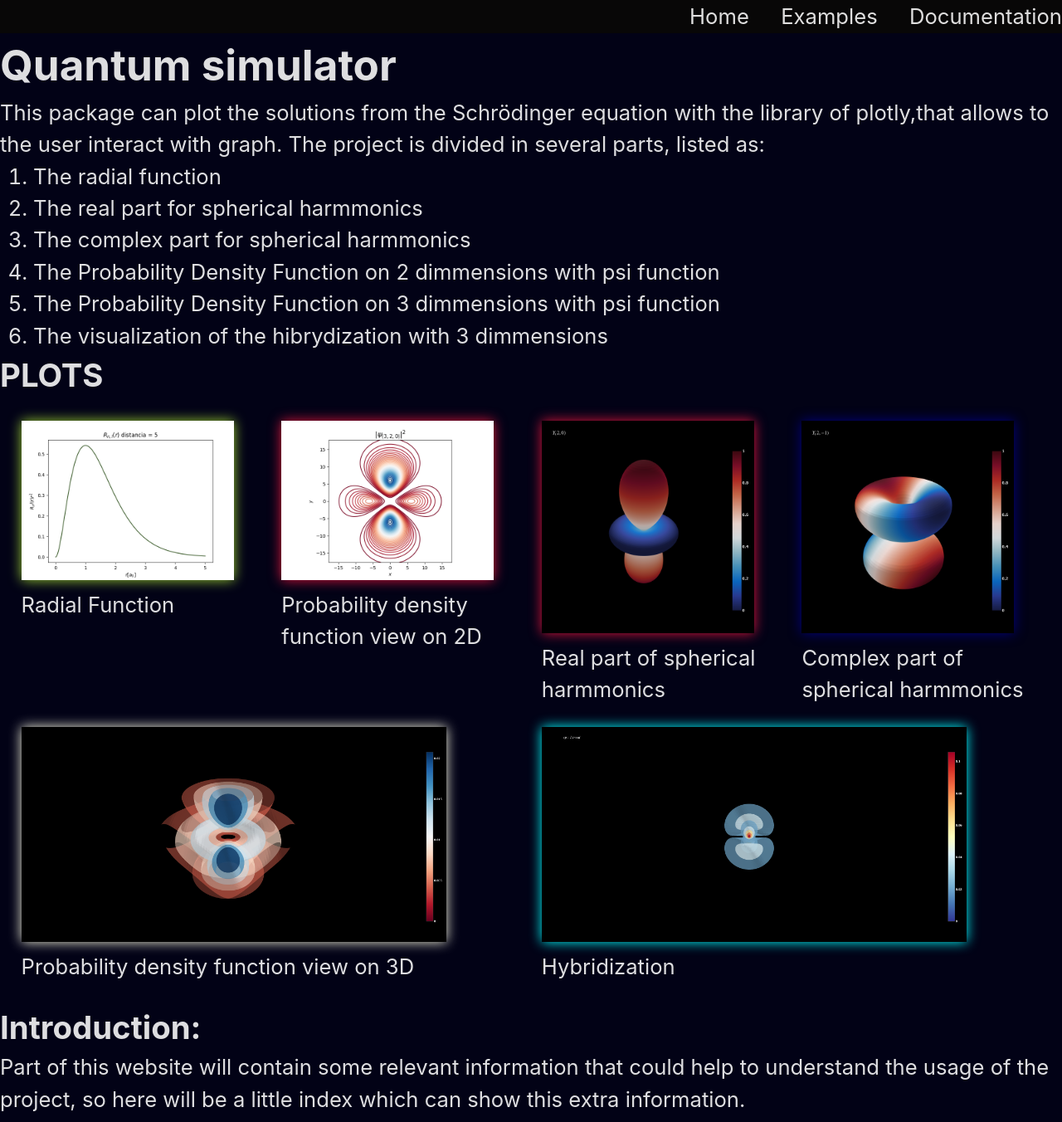
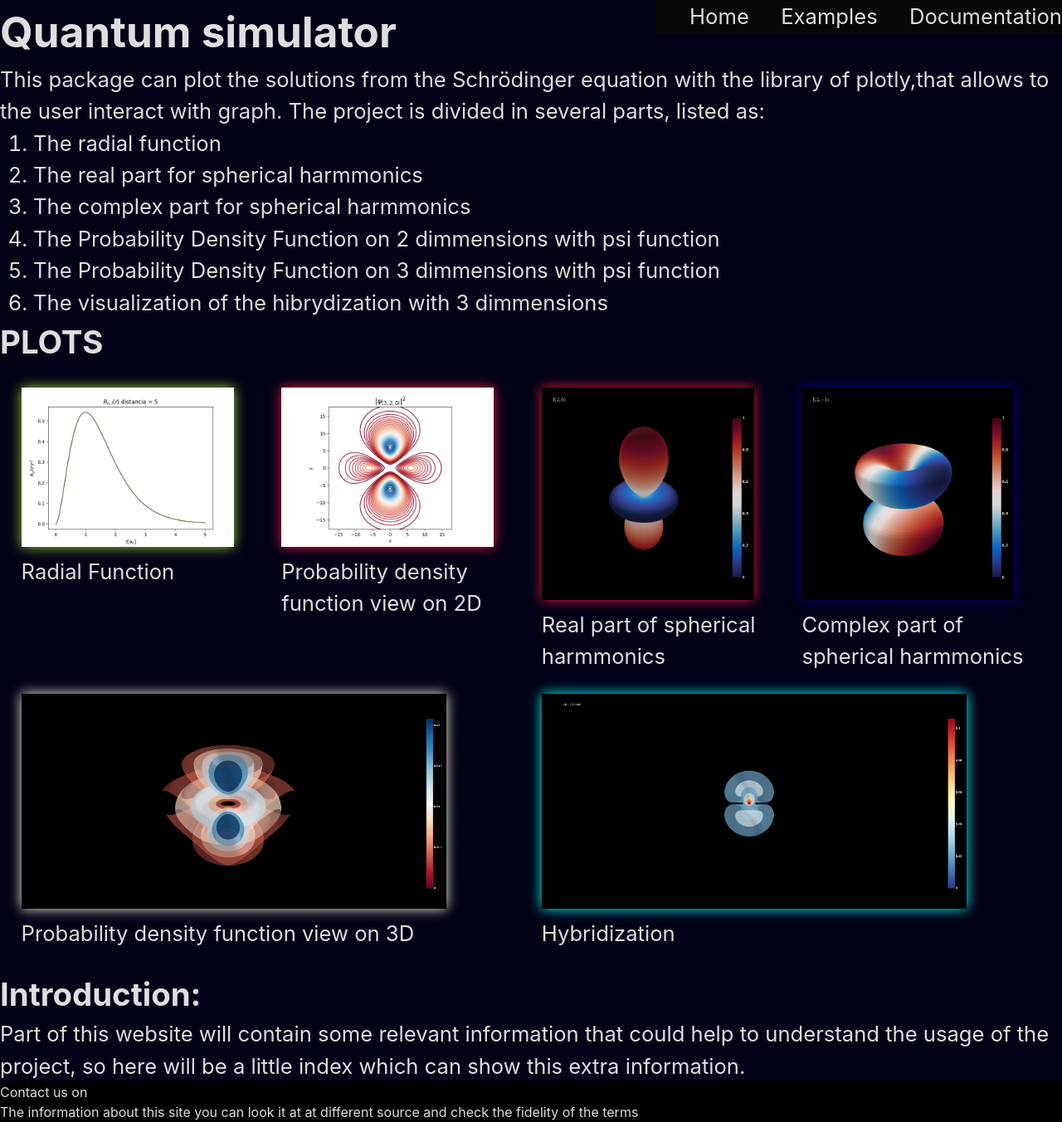
Before and after one commit to JoseAdrianRodriguezGonzalez/Hybridization, a Svelte app in the folder Hybridization/: page / in a window 1280 px wide. Shown: the whole page at 83% size. Built offline with nearby package versions, Linux system fonts and the light colour scheme.

Commit message:
adding all files

```diff
--- a/Hybridization/src/App.svelte
+++ b/Hybridization/src/App.svelte
@@ -2,6 +2,7 @@
 
   import Header from './components/Header.svelte';
   import Main from './components/main.svelte';
+  import Footer from './components/footer.svelte'
 </script>
 
 <main>
@@ -12,4 +13,7 @@
 
   </Main>
 
+  <Footer>
+
+  </Footer>
 </main>
--- a/Hybridization/src/components/Header.css
+++ b/Hybridization/src/components/Header.css
@@ -1,11 +1,14 @@
 .nav ul{
+    position:fixed;
     display: flex;
     align-items: center;
     flex-direction: row-reverse;
     gap:3vw;
+    right: 0;
     list-style-type:none;
     background-color: rgb(8, 7, 7);
     height: 5vh;
+    z-index: 100;
 }
 .nav ul>li{
     text-shadow: 1vw ;
--- /dev/null
+++ b/Hybridization/src/components/footer.css
@@ -0,0 +1,5 @@
+footer{
+    display: grid;
+    grid-template-columns: 3;
+    background-color: black;
+}
--- /dev/null
+++ b/Hybridization/src/components/footer.svelte
@@ -0,0 +1,11 @@
+<script>
+    import './footer.css'
+</script>
+<footer>
+    <div class="">Contact us on</div>
+    <div class="">
+        <p>
+            The information about this site you can look it at at different source and check the fidelity of the terms
+        </p>
+    </div>
+</footer>
```
